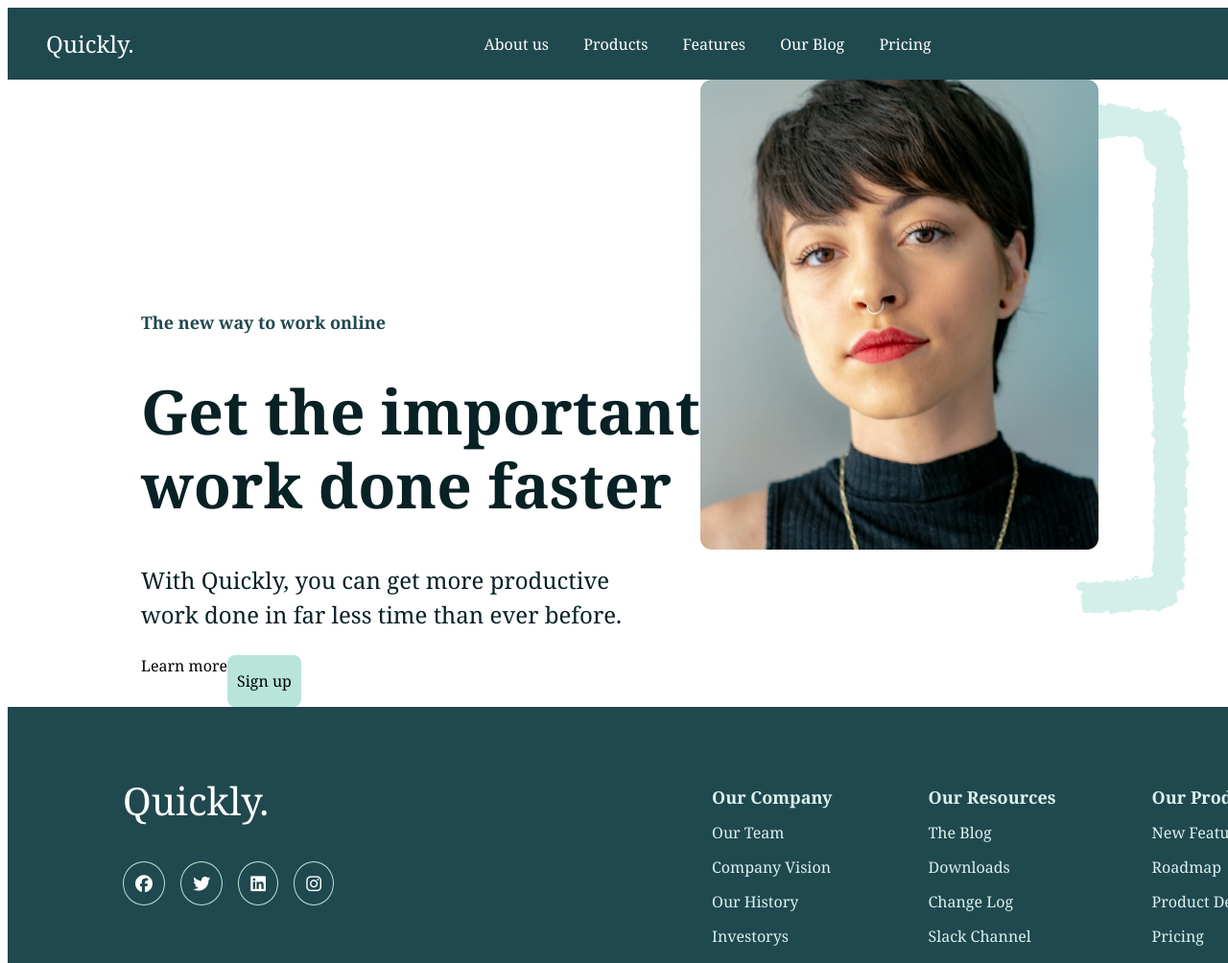
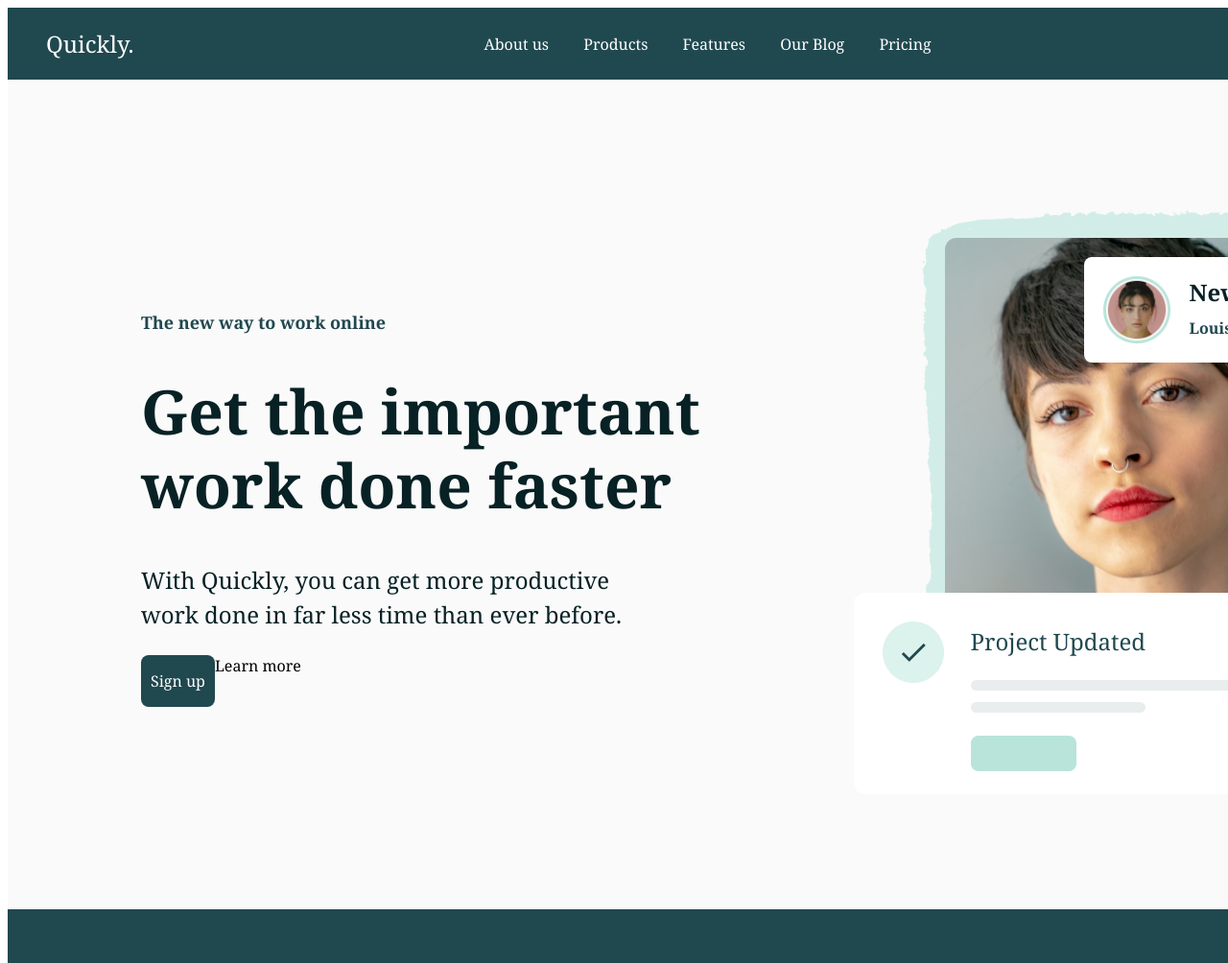
Before and after one commit to OleksandrPopov1/Quickly, a plain HTML site: page index.html in a window 1280 px wide. Shown: the top 1004 px of the page at 96% size. Drawn offline with Linux system fonts and the light colour scheme.

Commit message:
on_work
work

```diff
--- a/css/main.css
+++ b/css/main.css
@@ -95,6 +95,8 @@ a{
 
 .main-box{
     display: flex;
+    background: #FAFAFA;
+    padding-bottom: 120px;
 }
 
 .left-part{
@@ -122,13 +124,88 @@ a{
     display: flex;
 }
 
+.buttons-sing-and-learn>.sign-up{
+    background-color: #20484F;
+    color: white;
+}
+
+.buttons-sing-and-learn>.sign-up:hover{
+    background-color: white;
+    color: white;
+}
+
 .first-frame{
     position: absolute;
+    margin: 115px 0 0 185px;
+
 }
 
 .main-photo{
     position: absolute;
+    margin: 165px 0 0 255px;
 }
+
+.main-avatar{
+    display: flex;
+    position: relative;
+    background-color: white;
+    margin: 185px 0 0 400px;
+    padding: 20px 50px 20px 20px;
+    border-radius: 8px;
+}
+
+.main-avatar>img{
+    margin: 0 20px 0 0;
+    width: 70px;
+    height: 70px;
+}
+
+.discription-avatar>h3{
+    font-size: 24px;
+    color: #072125;
+    margin: 0 0 9px 0;
+}
+
+.discription-avatar>h4{
+    font-size: 16px;
+    line-height: 150%;
+    color: #20484F;
+    margin: 0;
+}
+
+.under-text-and-images{
+    width: 400px;
+    display: flex;
+    position: relative;
+    margin: 240px 0 0 160px;
+    padding: 10px 0 12px 30px;
+    background-color: white;
+    border-radius: 12px;
+}
+
+.under-text-and-images>img{
+    height: 64px;
+    width: 64px;
+    margin: 20px 28px 0 0;
+}
+
+.project-updated{
+    font-size: 24px;
+    color: #20484F;
+}
+
+.project-updated>div{
+    display: grid;
+}
+
+.project-updated>div>img{
+    margin-bottom: 12px;
+}
+
+.fake-button{
+    margin-top: 12px;
+}
+
 
 /* !!!!!!SIGN-UP!!!!!LOG-IN!!!!! */
 
--- a/index.html
+++ b/index.html
@@ -37,26 +37,32 @@
           work done in far less time than ever before.
         </p>
         <div class="buttons-sing-and-learn">
+          <a class="sign-up" href="sign_up.html">Sign up</a>
           <a href="">Learn more</a>
-          <a class="sign-up" href="sign_up.html">Sign up</a>
         </div>
       </div>
 
       <div class="right-part">
         <img class="first-frame" src="images/first_frame.png" alt="">
         <img class="main-photo" src="images/main_photo.png" alt="">
-        <div class="discription-avatar">
+
+        <div class="main-avatar">
           <img src="images/firs_Avatar.png" alt="">
-          <p>New task assigned</p>
-          <p>Louise assigned you a project</p>
+          <div class="discription-avatar">
+            <h3>New task assigned</h3>
+            <h4>Louise assigned you a project</h4>
+          </div>
         </div>
+
         <div class="under-text-and-images">
-          <span class="tick"></span>
-          <div class=" project-ppdated">
+          <img src="images/Checkmark.png" alt="Checkmark">
+          <div class="project-updated">
             <p> Project Updated</p>
-            <span class="long-line"></span>
-            <span class="short-line"></span>
-            <span class="rectangle"></span>
+            <div>
+              <img src="images/Mockup Text long.png" alt="Mockup Text long">
+              <img src="images/Mockup Text short.png" alt="Mockup Text short">
+              <img class="fake-button" src="images/Fake Button.png" alt="Fake Button">
+            </div>
           </div>
 
         </div>
```
Also changed, not shown: images/Checkmark.png (added), images/Fake Button.png (added), images/Mockup Text long.png (added), images/Mockup Text short.png (added).
